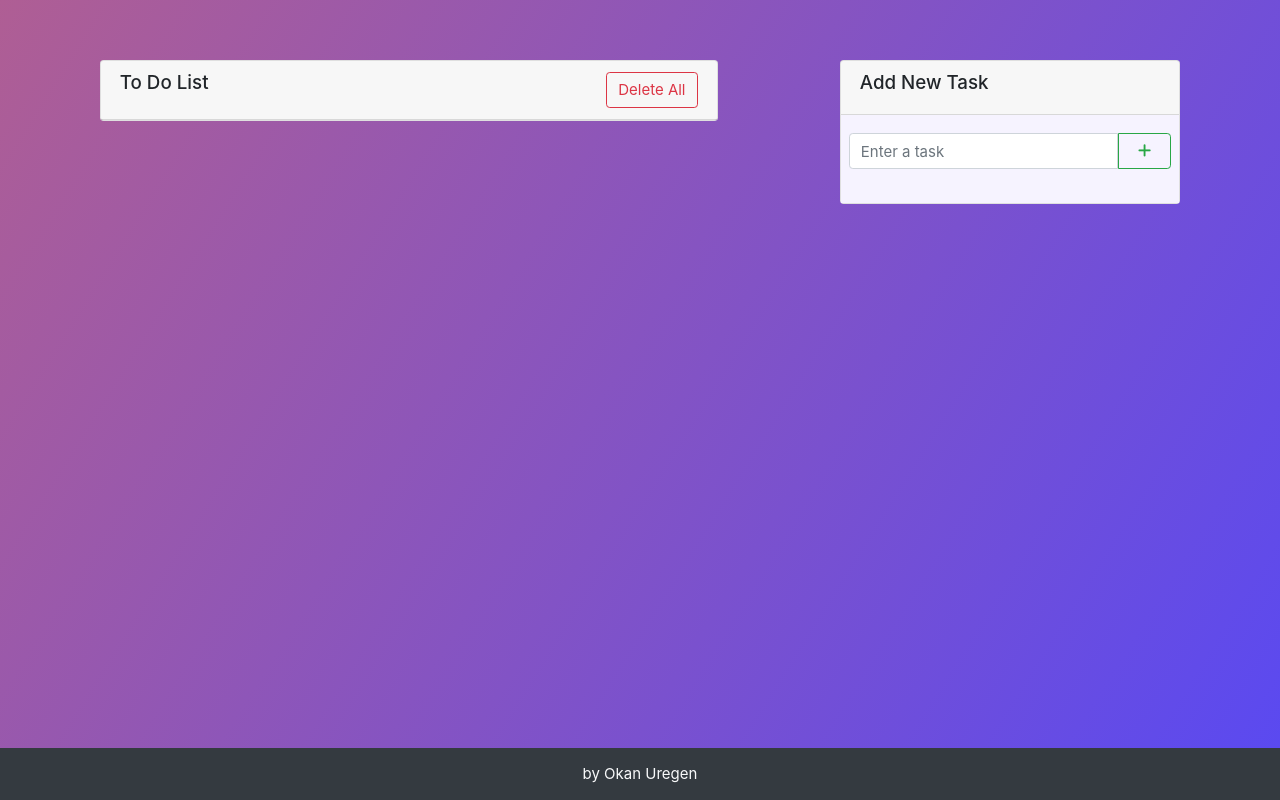
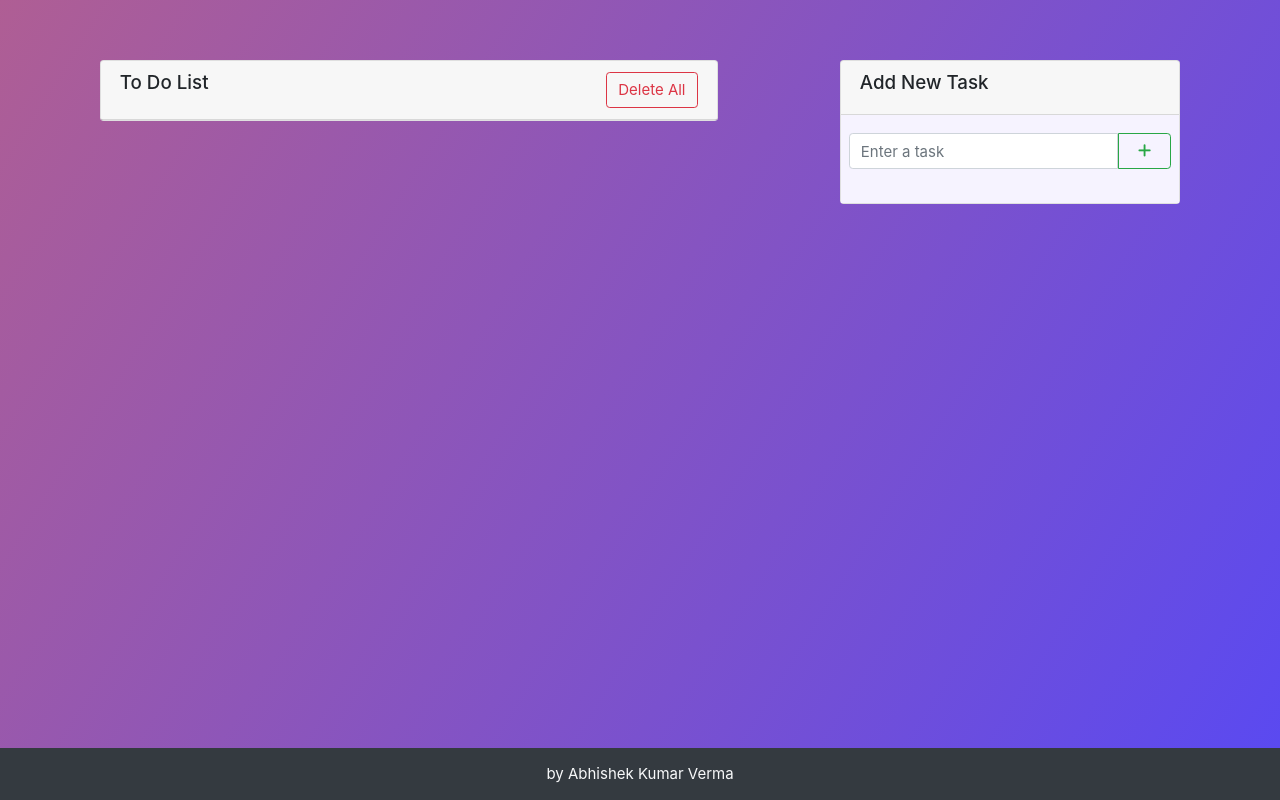
Before and after one commit to Abhishekkjx/To-Do-List, a plain HTML site: page index.html in a window 1280 px wide. Drawn offline with nearby package versions, Linux system fonts and the light colour scheme.

Commit message:
Update index.html

```diff
--- a/index.html
+++ b/index.html
@@ -125,7 +125,7 @@
 
     <footer class="bg-dark text-light text-center p-3">
       <a href="https://www.github.com/okanuregen" class="text-light"
-        >by Okan Uregen</a
+        >by Abhishek Kumar Verma</a
       >
     </footer>
 
```
